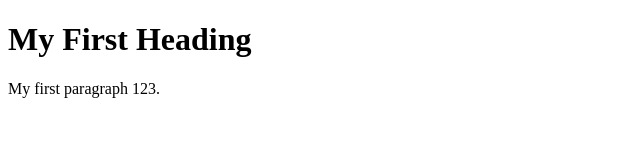
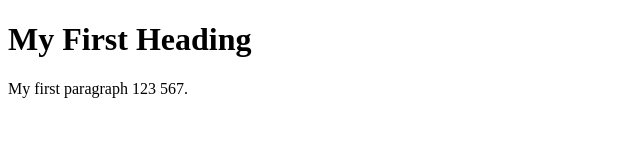
Before and after one commit to charlottewongncs/ProjectA, a plain HTML site: page index2.html in a window 1280 px wide. Shown: the full height of the page, 0-640 px from the left. Drawn offline with Linux system fonts and the light colour scheme.

Commit message:
Update index2.html

```diff
--- a/index2.html
+++ b/index2.html
@@ -3,7 +3,7 @@
 <body>
 
 <h1>My First Heading</h1>
-<p>My first paragraph 123.</p>
+<p>My first paragraph 123 567.</p>
 
 </body>
 </html>
```
